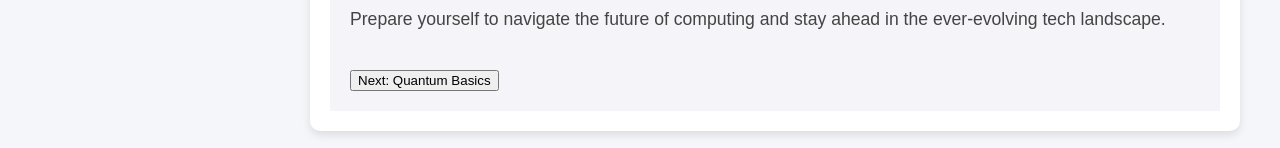
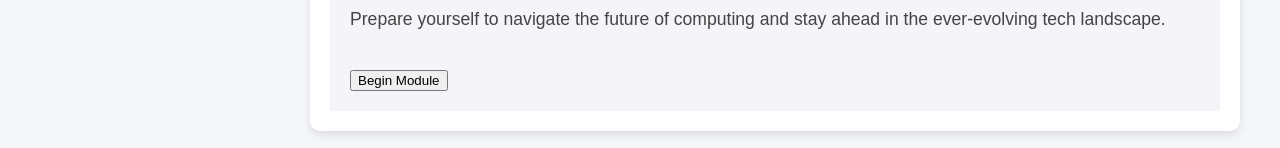
Before and after one commit to Blackpenguin46/quantummodule, a React (Create React App) app: page /#/ in a window 1280 px wide. Shown: the part 1306-1454 px from the top of the page. Built offline with nearby package versions, Linux system fonts and the light colour scheme.

Commit message:
new updates

```diff
--- a/src/components/LandingPage.js
+++ b/src/components/LandingPage.js
@@ -65,10 +65,10 @@ function LandingPage() {
         </p>
       </section>
 
-      {/* Next Button */}
+      {/* Begin Module Button */}
       <div className="next-button-container">
         <button className="next-button" onClick={handleNextClick}>
-          Next: Quantum Basics
+          Begin Module
         </button>
       </div>
     </div>
```
